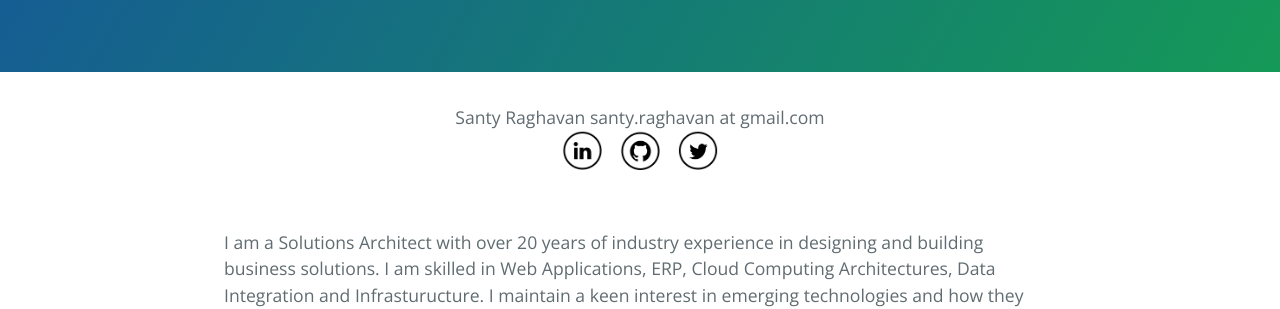
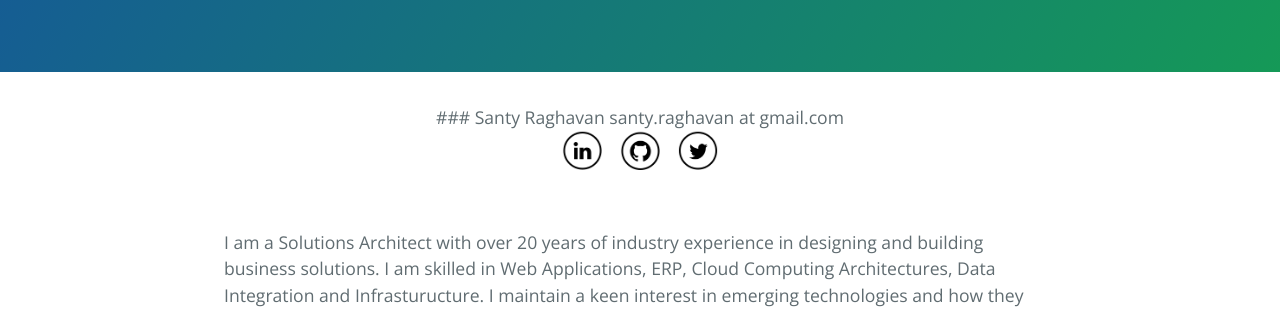
Before and after one commit to santyraghavan/santyraghavan.github.io, a Jekyll site: the page built from work.html, in a window 1280 px wide. Shown: the part 232-541 px from the top of the page. Built offline with Jekyll 4.4.1, drawn with Linux system fonts in a browser that asks for light colours; nearby versions of some CDN libraries.

```diff
--- a/work.html
+++ b/work.html
@@ -6,7 +6,7 @@ title: {{ site.name }}
 
 <div id = "header_1">
     <center>
-        Santy Raghavan
+        ### Santy Raghavan
         santy.raghavan at gmail.com<br>
 
                 <a href = "https://www.linkedin.com/in/santosh-raghavan-606b696/"><img src = "/images/linkedin.png"  height ="40" width="40"></a>&nbsp;&nbsp;&nbsp;
```
